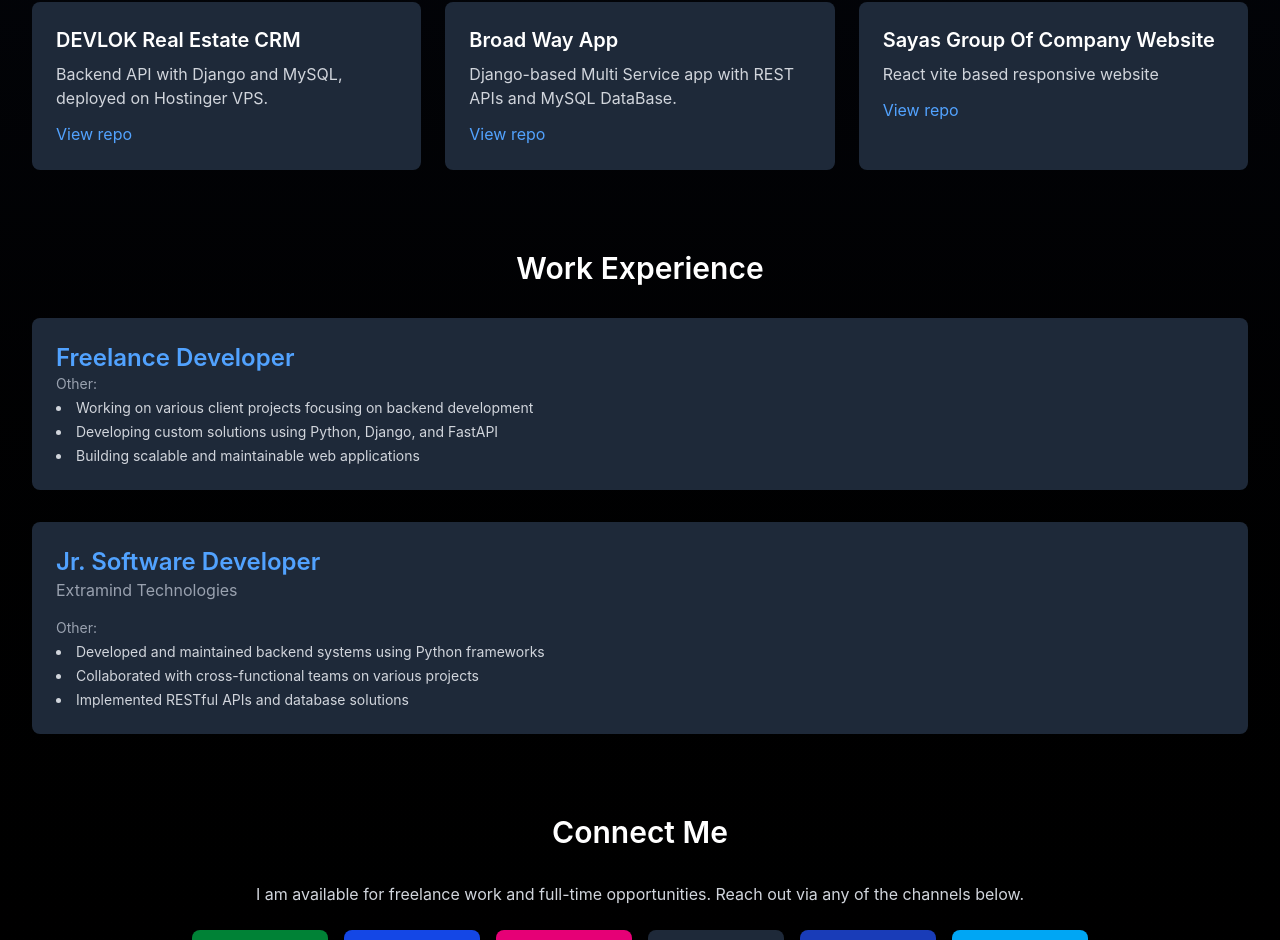
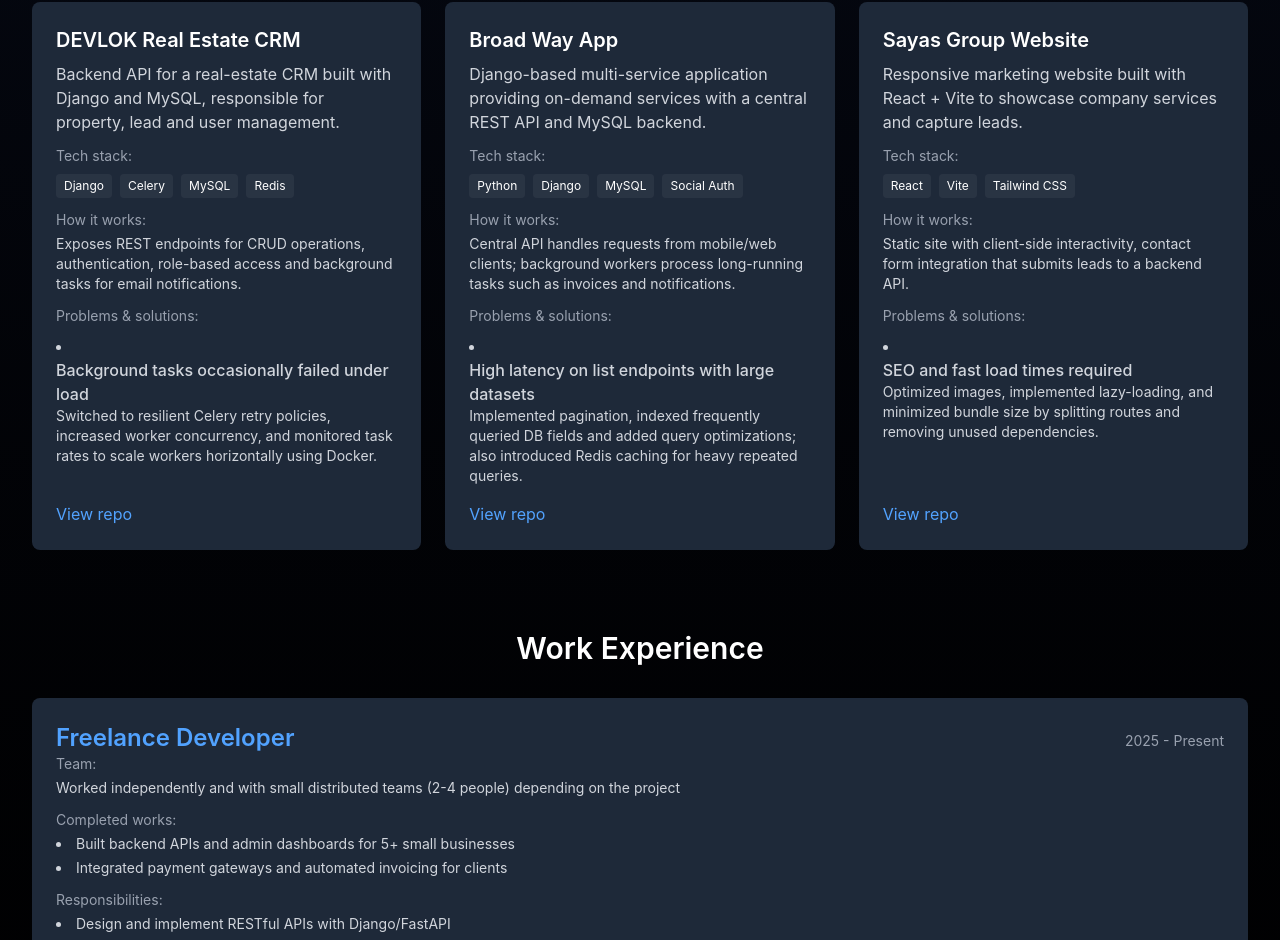
Before and after one commit to SuryaKrishnavp/portfolio, a Next.js app: page / in a window 1280 px wide. Shown: the part 1318-2258 px from the top of the page. Built offline with nearby package versions, Linux system fonts and the light colour scheme.

Commit message:
third commit

```diff
--- a/src/app/page.tsx
+++ b/src/app/page.tsx
@@ -106,30 +106,137 @@ export default function Home() {
         <section id="projects" className="mb-12 md:mb-20">
           <h3 className="text-3xl font-semibold mb-8">Projects</h3>
           <div className="grid grid-cols-1 sm:grid-cols-2 lg:grid-cols-3 gap-6">
-            <div className="bg-gray-800 p-6 rounded-lg">
-              <h4 className="text-xl font-semibold mb-2">DEVLOK Real Estate CRM</h4>
-              <p className="text-gray-300 mb-3">Backend API with Django and MySQL, deployed on Hostinger VPS.</p>
-              <a href="https://github.com/SuryaKrishnavp/TestCrmBack" className="text-blue-400">View repo</a>
-            </div>
-            <div className="bg-gray-800 p-6 rounded-lg">
-              <h4 className="text-xl font-semibold mb-2">Broad Way App</h4>
-              <p className="text-gray-300 mb-3">Django-based Multi Service app with REST APIs and MySQL DataBase.</p>
-              <a href="https://github.com/SuryaKrishnavp/Broadway" className="text-blue-400">View repo</a>
-            </div>
-            <div className="bg-gray-800 p-6 rounded-lg">
-              <h4 className="text-xl font-semibold mb-2">Sayas Group Of Company Website</h4>
-              <p className="text-gray-300 mb-3">React vite based responsive website</p>
-              <a href="https://github.com/SuryaKrishnavp/sayasweb" className="text-blue-400">View repo</a>
-            </div>
+            {(() => {
+              const projects = [
+                {
+                  name: 'DEVLOK Real Estate CRM',
+                  repo: 'https://github.com/SuryaKrishnavp/TestCrmBack',
+                  details: 'Backend API for a real-estate CRM built with Django and MySQL, responsible for property, lead and user management.',
+                  tech: ['Django', 'Celery', 'MySQL', 'Redis'],
+                  working: 'Exposes REST endpoints for CRUD operations, authentication, role-based access and background tasks for email notifications.',
+                  problems: [
+                    {
+                      problem: 'Background tasks occasionally failed under load',
+                      solution: 'Switched to resilient Celery retry policies, increased worker concurrency, and monitored task rates to scale workers horizontally using Docker.'
+                    },
+                  ],
+                },
+                {
+                  name: 'Broad Way App',
+                  repo: 'https://github.com/SuryaKrishnavp/Broadway',
+                  details: 'Django-based multi-service application providing on-demand services with a central REST API and MySQL backend.',
+                  tech: ['Python', 'Django', 'MySQL', 'Social Auth'],
+                  working: 'Central API handles requests from mobile/web clients; background workers process long-running tasks such as invoices and notifications.',
+                  problems: [
+                    {
+                      problem: 'High latency on list endpoints with large datasets',
+                      solution: 'Implemented pagination, indexed frequently queried DB fields and added query optimizations; also introduced Redis caching for heavy repeated queries.'
+                    },
+                  ],
+                },
+                {
+                  name: 'Sayas Group Website',
+                  repo: 'https://github.com/SuryaKrishnavp/sayasweb',
+                  details: 'Responsive marketing website built with React + Vite to showcase company services and capture leads.',
+                  tech: ['React', 'Vite', 'Tailwind CSS'],
+                  working: 'Static site with client-side interactivity, contact form integration that submits leads to a backend API.',
+                  problems: [
+                    {
+                      problem: 'SEO and fast load times required',
+                      solution: 'Optimized images, implemented lazy-loading, and minimized bundle size by splitting routes and removing unused dependencies.'
+                    },
+                  ],
+                },
+              ];
+
+              return projects.map((p) => (
+                <article key={p.name} className="bg-gray-800 p-6 rounded-lg flex flex-col justify-between">
+                  <div>
+                    <h4 className="text-xl font-semibold mb-2">{p.name}</h4>
+                    <p className="text-gray-300 mb-3">{p.details}</p>
+
+                    <div className="mb-3">
+                      <div className="text-sm text-gray-400 mb-2">Tech stack:</div>
+                      <div className="flex gap-2 flex-wrap">
+                        {p.tech.map((t: string) => (
+                          <span key={t} className="px-2 py-1 bg-white/5 rounded text-xs">{t}</span>
+                        ))}
+                      </div>
+                    </div>
+
+                    <div className="mb-3">
+                      <div className="text-sm text-gray-400 mb-1">How it works:</div>
+                      <p className="text-gray-300 text-sm">{p.working}</p>
+                    </div>
+
+                    <div>
+                      <div className="text-sm text-gray-400 mb-2">Problems & solutions:</div>
+                      <ul className="list-disc list-inside text-gray-300 space-y-2">
+                        {p.problems.map((ps: { problem: string; solution: string }, idx: number) => (
+                          <li key={idx}>
+                            <div className="font-medium">{ps.problem}</div>
+                            <div className="text-sm text-gray-300">{ps.solution}</div>
+                          </li>
+                        ))}
+                      </ul>
+                    </div>
+                  </div>
+
+                  <div className="mt-4 flex items-center justify-between">
+                    <a href={p.repo} target="_blank" rel="noreferrer" className="text-blue-400">View repo</a>
+                  </div>
+                </article>
+              ));
+            })()}
           </div>
         </section>
 
         <section id="experience" className="mb-20">
           <h3 className="text-3xl font-semibold mb-8 text-center">Work Experience</h3>
           <div className="space-y-8">
-            {experiences.map((exp) => (
-              <ExperienceCard key={exp.title} title={exp.title} company={exp.company} bulletPoints={exp.bulletPoints} />
-            ))}
+            {(() => {
+              const exps = [
+                {
+                  title: 'Freelance Developer',
+                  period: '2025 - Present',
+                  completedWorks: [
+                    'Built backend APIs and admin dashboards for 5+ small businesses',
+                    'Integrated payment gateways and automated invoicing for clients',
+                  ],
+                  team: 'Worked independently and with small distributed teams (2-4 people) depending on the project',
+                  responsibilities: [
+                    'Design and implement RESTful APIs with Django/FastAPI',
+                    'Deploy applications using Docker and cloud VPS',
+                    'Write integration tests and CI pipelines'
+                  ],
+                  achievements: [
+                    'Reduced average API response time by 40% for a client via query optimization and caching',
+                  ]
+                },
+                {
+                  title: 'Jr. Software Developer',
+                  company: 'Extramind Technologies',
+                  period: '2024 - 2025',
+                  completedWorks: [
+                    'Contributed to backend modules for internal tools',
+                    'Implemented REST endpoints for order management and reporting',
+                  ],
+                  team: 'Part of a cross-functional team with 5 developers, 1 QA, and 1 PM',
+                  responsibilities: [
+                    'Support and extend existing Django applications',
+                    'Collaborate with frontend teams to integrate APIs',
+                    'Participate in code reviews and sprint planning'
+                  ],
+                  achievements: [
+                    'Helped migrate legacy endpoints to a new modular service, improving maintainability'
+                  ]
+                }
+              ];
+
+              return exps.map((exp) => (
+                <ExperienceCard key={exp.title} {...exp} />
+              ));
+            })()}
           </div>
         </section>
 
```
